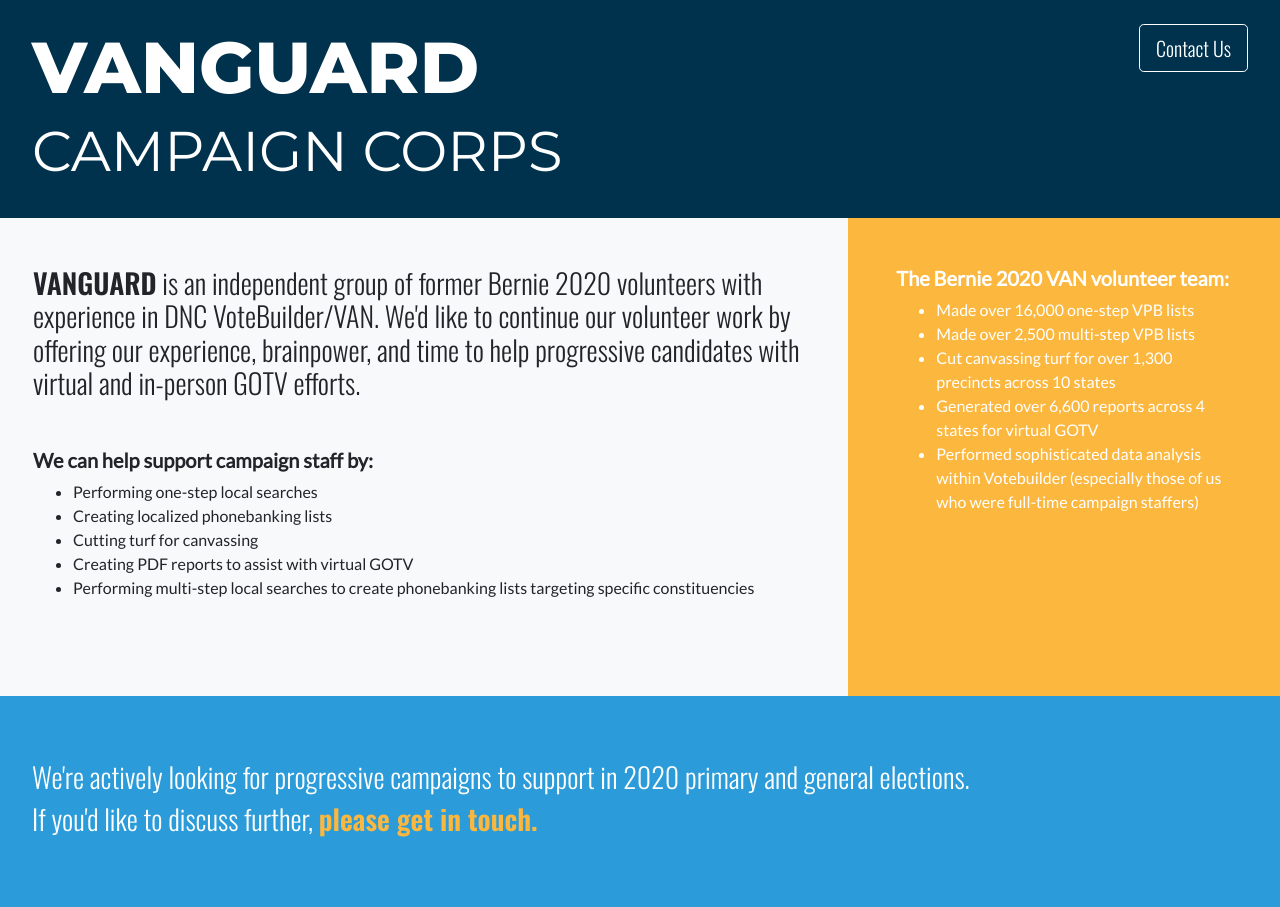
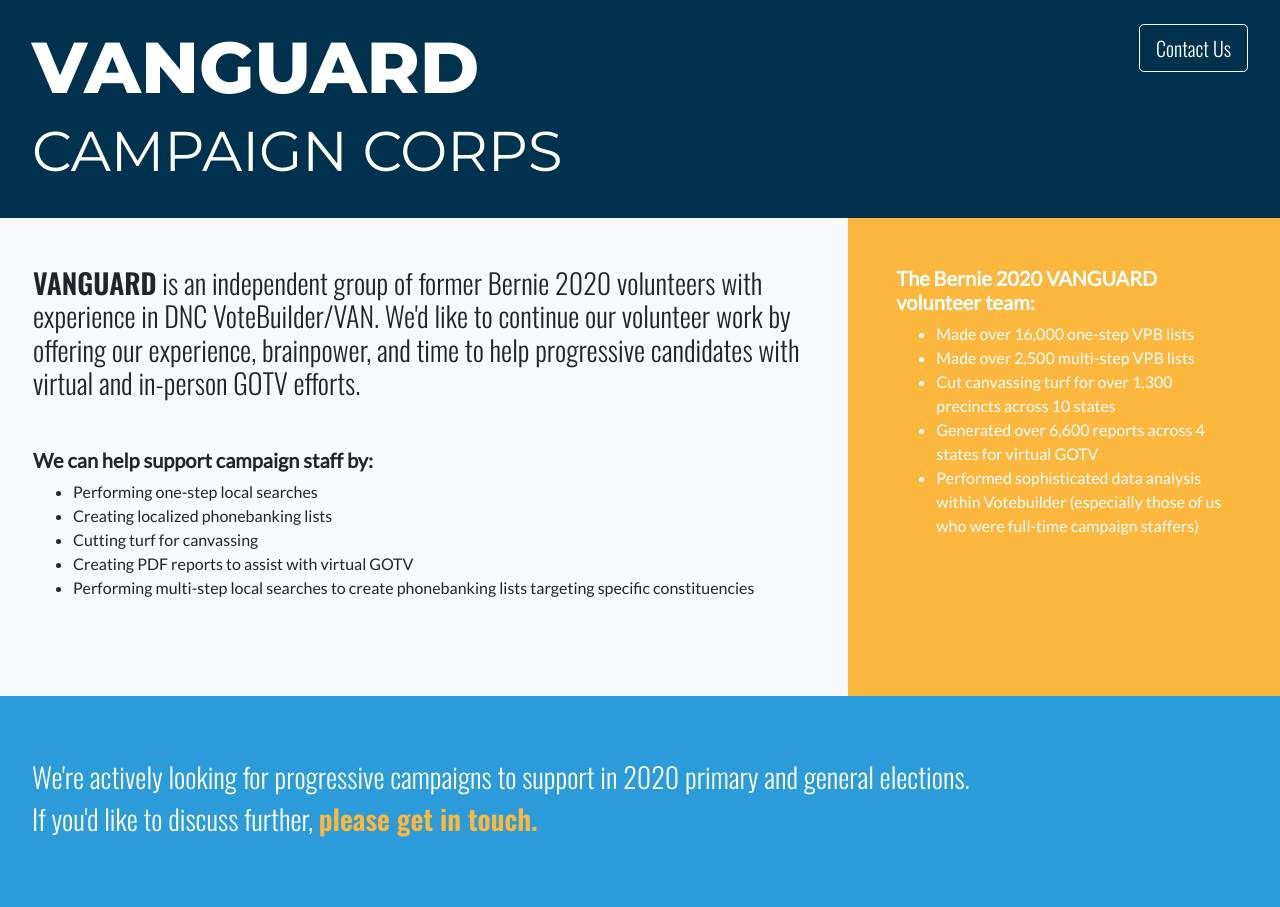
Before and after one commit to orgvanize/orgvanize.github.io, a Jekyll site: the page built from index.md, in a window 1280 px wide. Built offline with Jekyll 4.4.1, drawn with Linux system fonts in a browser that asks for light colours.

Commit message:
index.md: s/VAN/VANGUARD/ volunteer team

```diff
--- a/index.md
+++ b/index.md
@@ -28,7 +28,7 @@ layout: default
         </ul>
     </div>
     <div class="col-md-4 bg-nmu-yellow text-white p-5">
-        <h5 class="font-weight-bold">The Bernie 2020 VAN volunteer team:</h5>
+        <h5 class="font-weight-bold">The Bernie 2020 VANGUARD volunteer team:</h5>
         <ul>
             <li>Made over 16,000 one-step VPB lists</li>
             <li>Made over 2,500 multi-step VPB lists</li>
```
